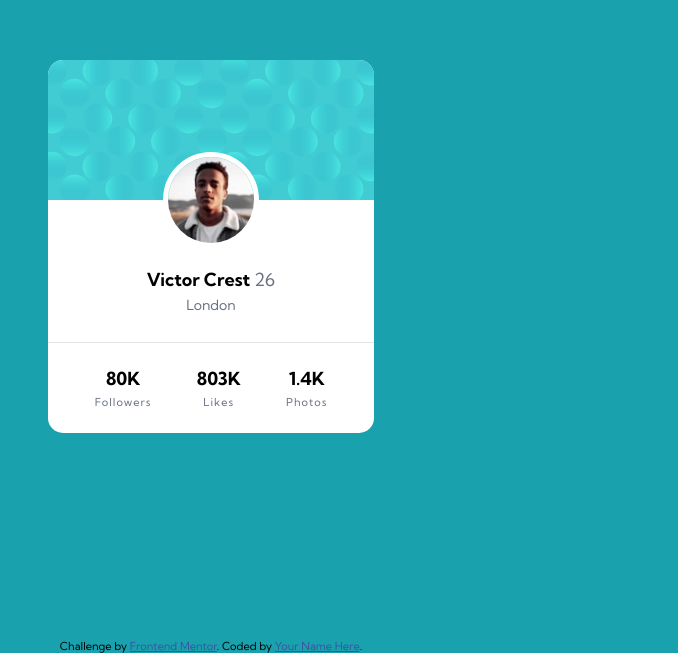
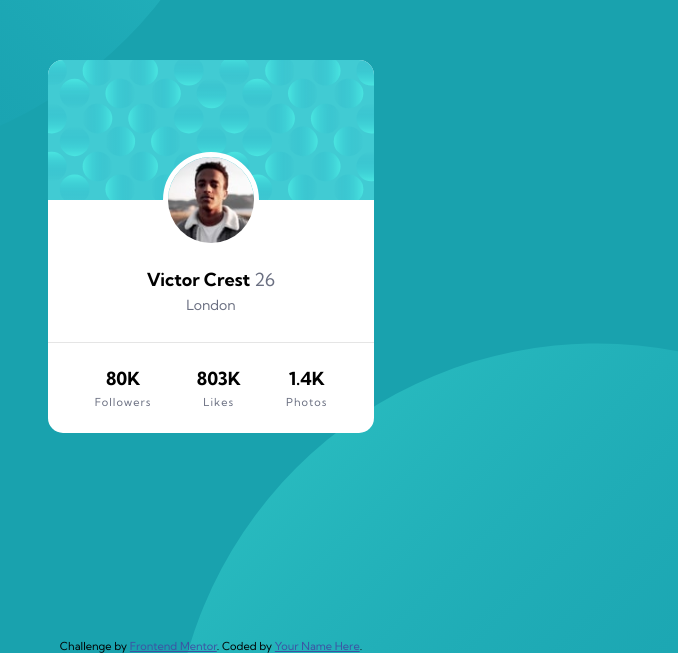
Before and after one commit to DarrickFauvel/fem08-profile-card-component, a plain HTML site: page src/index.html in a window 1280 px wide. Shown: the part 147-800 px from the top of the page, without its empty margins (429-1107 px from the left). Drawn offline with Linux system fonts and the light colour scheme.

Commit message:
Add responsive background images

```diff
--- a/src/css/style.css
+++ b/src/css/style.css
@@ -33,6 +33,51 @@ body {
   font-family: var(--ff-primary);
   font-size: var(--fs-primary);
   background-color: var(--clr-dark-cyan);
+  background: url('../images/bg-pattern-top.svg') no-repeat top -300px left -420px /
+      622px,
+    url('../images/bg-pattern-bottom.svg') no-repeat bottom -300px right -420px /
+      622px,
+    var(--clr-dark-cyan);
+}
+
+@media (min-width: 576px) {
+  body {
+    background: url('../images/bg-pattern-top.svg') no-repeat top -300px left -420px /
+        700px,
+      url('../images/bg-pattern-bottom.svg') no-repeat bottom -300px right -420px /
+        700px,
+      var(--clr-dark-cyan);
+  }
+}
+
+@media (min-width: 768px) {
+  body {
+    background: url('../images/bg-pattern-top.svg') no-repeat top -300px left -420px /
+        770px,
+      url('../images/bg-pattern-bottom.svg') no-repeat bottom -300px right -420px /
+        770px,
+      var(--clr-dark-cyan);
+  }
+}
+
+@media (min-width: 992px) {
+  body {
+    background: url('../images/bg-pattern-top.svg') no-repeat top -300px left -420px /
+        880px,
+      url('../images/bg-pattern-bottom.svg') no-repeat bottom -300px right -420px /
+        880px,
+      var(--clr-dark-cyan);
+  }
+}
+
+@media (min-width: 1200px) {
+  body {
+    background: url('../images/bg-pattern-top.svg') no-repeat top -540px left -170px /
+        850px,
+      url('../images/bg-pattern-bottom.svg') no-repeat bottom -540px right -170px /
+        850px,
+      var(--clr-dark-cyan);
+  }
 }
 
 /* Layout */
```
